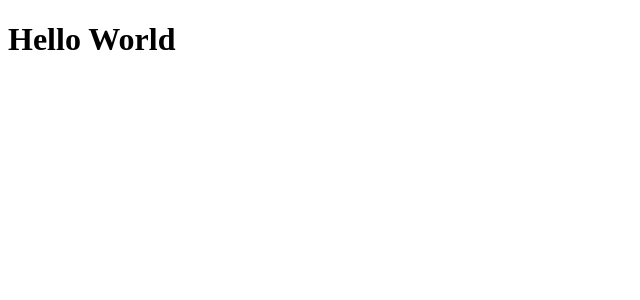
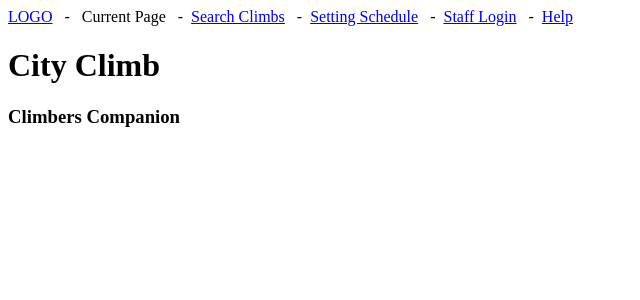
Before and after one commit to deannanicdao/CityClimb_frontend, a React (Create React App) app: page / in a window 1280 px wide. Shown: the top 300 px of the page, without its empty margins (0-640 px from the left). Built offline with nearby package versions, Linux system fonts and the light colour scheme.

Commit message:
Created landing and navbar components. Added them to the main app.

```diff
--- a/package.json
+++ b/package.json
@@ -47,6 +47,6 @@
       "last 1 firefox version",
       "last 1 safari version"
     ]
-  },
-  "proxy": "http://localhost:5000"
+  }
+
 }
--- a/public/index.html
+++ b/public/index.html
@@ -13,7 +13,7 @@
 
     <link rel="manifest" href="%PUBLIC_URL%/manifest.json" />
 
-    <title>City Climb Companion App</title>
+    <title>City Climb - Climbers Companion</title>
   </head>
   <body>
     <noscript>You need to enable JavaScript to run this app.</noscript>
--- a/src/App.js
+++ b/src/App.js
@@ -1,10 +1,18 @@
 import React, { Fragment } from 'react'
+import { BrowserRouter as Router, Route} from "react-router-dom";
+
+import Navbar from './components/layout/Navbar'
+import Landing from './components/layout/Landing'
+
 
 const App = () => {
   return (
-    <div>
-      <h1>Hello World</h1>
-    </div>
+  <Router>
+    <Fragment>
+      <Navbar />
+      <Landing />
+    </Fragment>
+  </Router>
   )
 }
 
--- /dev/null
+++ b/src/components/layout/Landing.js
@@ -0,0 +1,12 @@
+import React from 'react'
+
+export const Landing = () => {
+    return (
+        <div>
+            <h1>City Climb</h1>
+            <h3>Climbers Companion</h3>
+        </div>
+    )
+}
+
+export default Landing
--- /dev/null
+++ b/src/components/layout/Navbar.js
@@ -0,0 +1,22 @@
+import React, { Component } from 'react'
+import {
+    BrowserRouter as Router,
+    Switch,
+    Route,
+    Link
+  } from "react-router-dom"
+
+export const Navbar = () => {
+    return (
+        <nav className="navbar navbar-dark bg-dark navbar-expand-lg">
+            <Link to="/" className="navbar-brand">LOGO</Link> &nbsp; - &nbsp;
+            Current Page &nbsp; - &nbsp;
+            <Link to="/" className="nav-link">Search Climbs</Link> &nbsp; - &nbsp;
+            <Link to="/" className="nav-link">Setting Schedule</Link> &nbsp; - &nbsp;
+            <Link to="/" className="nav-link">Staff Login</Link> &nbsp; - &nbsp;
+            <Link to="/" className="nav-link">Help</Link>
+        </nav>
+    )
+}
+
+export default Navbar
```
Also changed, not shown: 1 other file (tests, documents, lock files or other folders).
